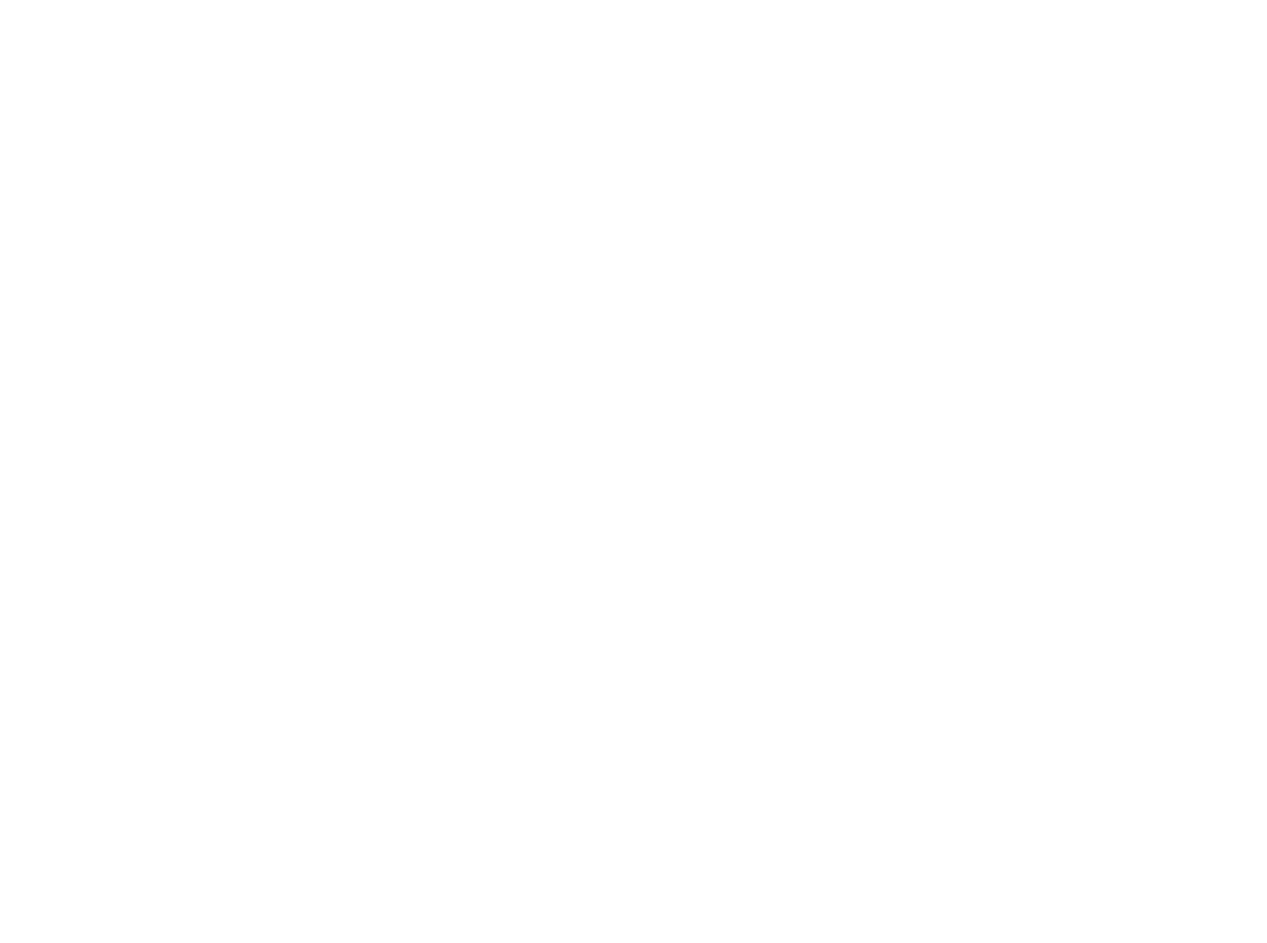
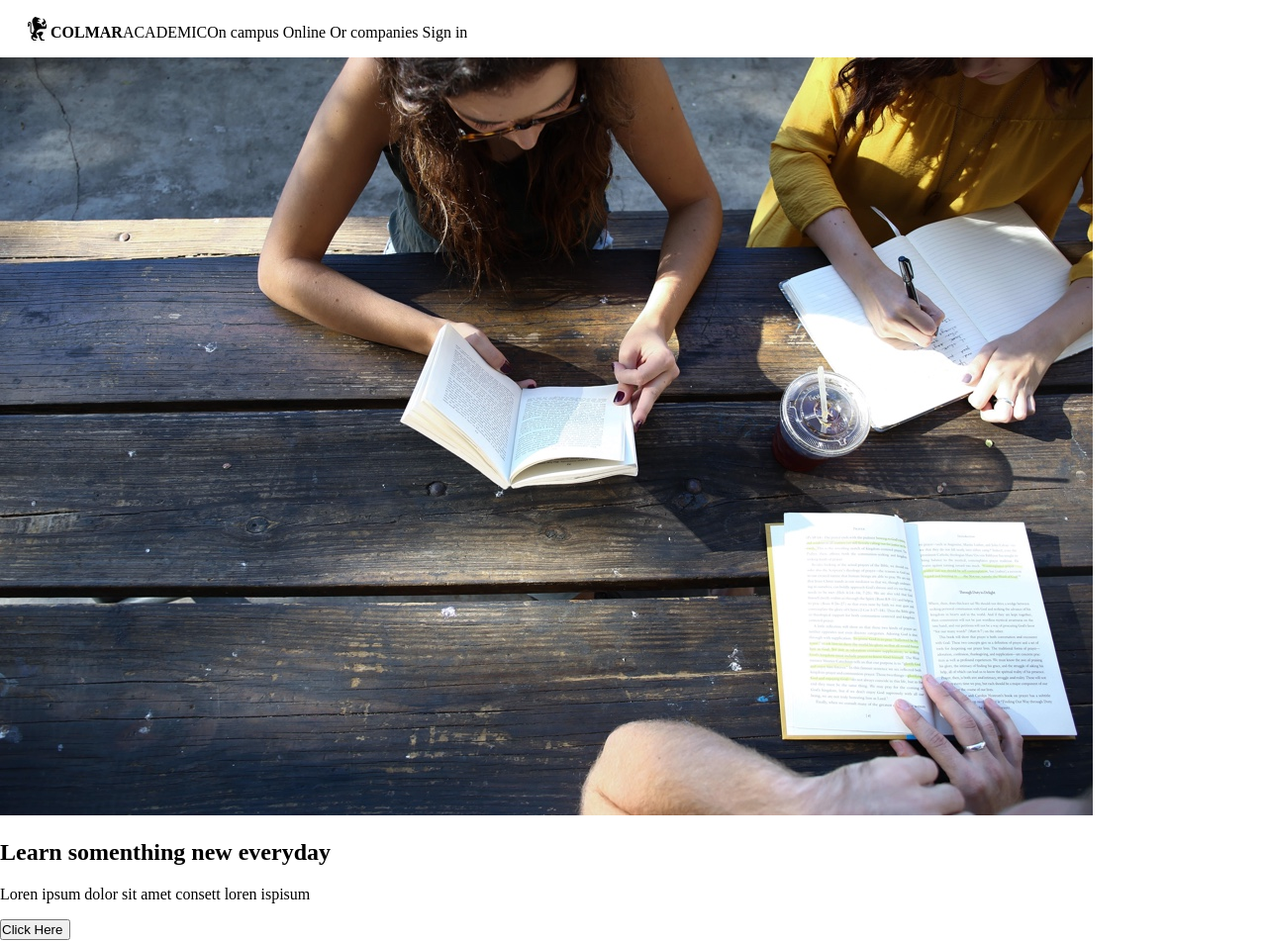
Before and after one commit to Glaubercuici/comar_academy, a plain HTML site: page index.html in a window 1280 px wide. Shown: the whole page at 99% size. Before the commit the page ends 800 px from the top, so only its background shows below. Drawn offline with Linux system fonts and the light colour scheme.

Commit message:
header html n css

```diff
--- a/css/style.css
+++ b/css/style.css
@@ -0,0 +1,27 @@
+* {
+  counter-reset:li; /* Inicia o contador */
+  margin-left:0; /* Remove margin padrão */
+  padding-left:0
+
+
+
+}
+
+
+
+.cabeca {
+height: 64 px;
+width: 100%;
+background-color: white;
+position: fixed;
+display:flex;
+align-items: center;
+padding-left: 24px;
+z-index: 1;
+
+}
+
+.navbar {
+    padding-right: 32px;
+    justify-content: right;
+}
--- a/index.html
+++ b/index.html
@@ -4,9 +4,53 @@
     <meta charset="UTF-8">
     <meta http-equiv="X-UA-Compatible" content="IE=edge">
     <meta name="viewport" content="width=device-width, initial-scale=1.0">
-    <title>Document</title>
+    <link rel="stylesheet" href="./css/style.css">
+    <title>COLMARACADEMIC</title>
 </head>
 <body>
+    <header class="cabeca">
+        <div class="logo">
+            <img src="resources/images/ic-logo.svg">
+        </div>
+        <div class="name">
+            <p><b>COLMAR</b>ACADEMIC</p>
+        </div>
+
+
+        <div class="navbar">
+            <nav>
+                <a> On campus</a>
+                <a> Online</a>
+                <a> Or companies</a>
+                <a> Sign in</a>
+            </nav>
+        </div>
+    </header>
+
+    <main>
+        <section class="firt_sesh">
+            <div class="imgone">
+                <img src="resources/images/banner.jpg">
+
+            </div>
+
+            <div class="content1">
+                <h1>Learn somenthing new everyday</h1>
+                <p> Loren ipsum dolor sit amet consett loren ispisum</p>
+
+            </div>
+
+            <button class="btn">
+                <a>Click Here</a>
+            </button>
+
+       </section>
+
+
+
+
+    </main>
+
 
 </body>
 </html>
```
